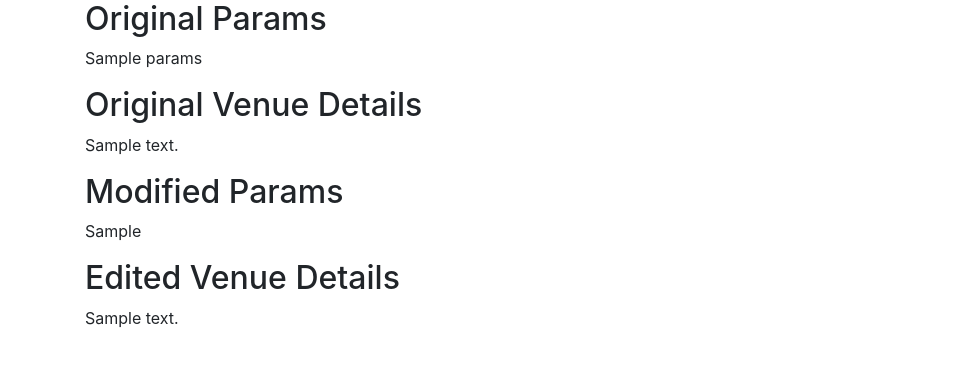
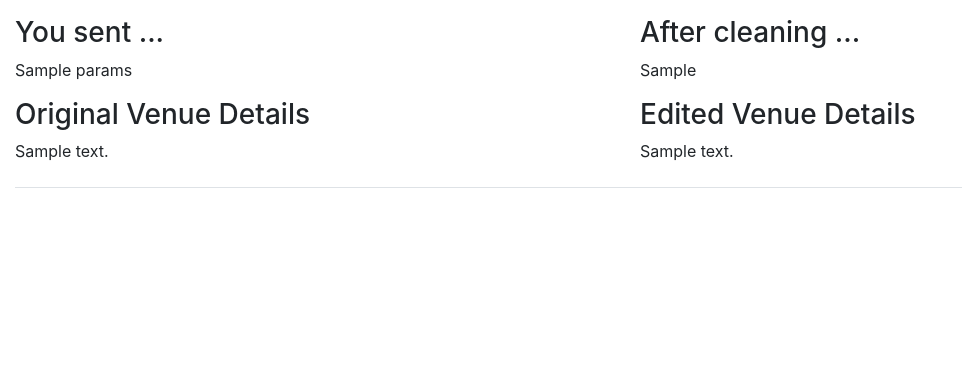
Before and after one commit to lcplcy/foursquare_api_poc, a Python web app: template app/templates/ls_propose_edit_viz.html in a window 1280 px wide. Shown: the top 367 px of the page, without its empty margins (0-962 px from the left). Run offline with Jinja, Linux system fonts and the light colour scheme; the template is opened without the code that fills it: most values are stand-ins (such as "Sample title", 1, 10 or a date in 2020); some libraries are stand-ins or nearby versions.

Commit message:
Updated visual for cleaner view of data cleaned

```diff
--- a/app/templates/ls_propose_edit_viz.html
+++ b/app/templates/ls_propose_edit_viz.html
@@ -26,15 +26,21 @@
   </script>
 </head>
 <body>
-  <div class="container">
-    <h2>Original Params</h2>
-    <p>{{ params }}</p>
-    <h2>Original Venue Details</h2>
-    <p>{{ original_details }}</p>
-    <h2>Modified Params</h2>
-    <p>{{ other_params }}</p>
-    <h2>Edited Venue Details</h2>
-    <p>{{ edited_details }}</p>
+  <div class="container-fluid">
+    <div class="justify-content-between flex-wrap flex-md-nowrap pt-3 pb-2 mb-3 border-bottom d-md-flex">
+      <div class="col-md-6 p-0">
+        <h3>You sent ...</h3>
+        <p>{{ params }}</p>
+        <h3>Original Venue Details</h3>
+        <p>{{ original_details }}</p>
+      </div>
+      <div class="col-md-6 p-0">
+        <h3>After cleaning ...</h3>
+        <p>{{ other_params }}</p>
+        <h3>Edited Venue Details</h3>
+        <p>{{ edited_details }}</p>
+      </div>
+    </div>
   </div>
 </body>
 </html>
```
